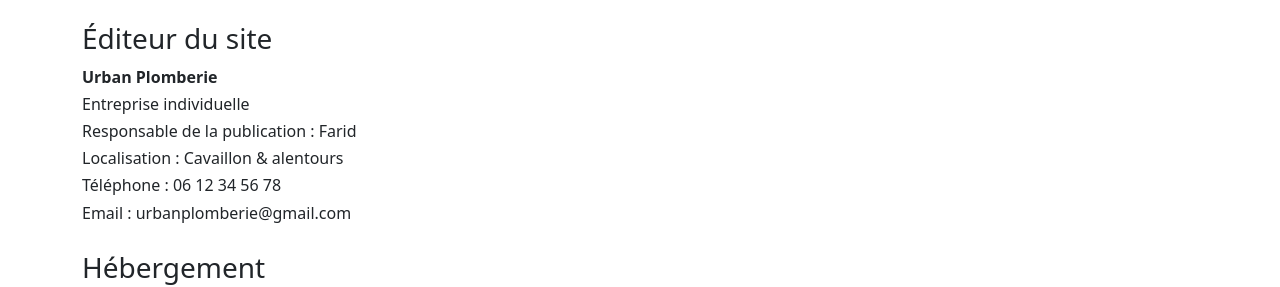
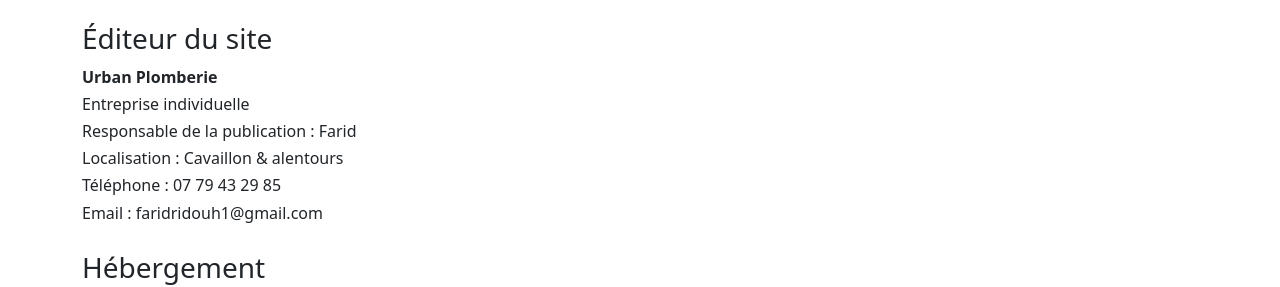
Before and after one commit to yanislft/UrbanPlomberie, a React (Vite) app: page /mentionslegales in a window 1280 px wide. Shown: the part 226-513 px from the top of the page. Built offline with nearby package versions, Linux system fonts and the light colour scheme.

Commit message:
maj mentions legales info editeur

```diff
--- a/src/pages/MentionsLegales.jsx
+++ b/src/pages/MentionsLegales.jsx
@@ -11,8 +11,8 @@
             Entreprise individuelle<br />
             Responsable de la publication : Farid<br />
             Localisation : Cavaillon & alentours<br />
-            Téléphone : 06 12 34 56 78<br />
-            Email : urbanplomberie@gmail.com
+            Téléphone : 07 79 43 29 85<br />
+            Email : faridridouh1@gmail.com
           </p>
         </section>
 
```
